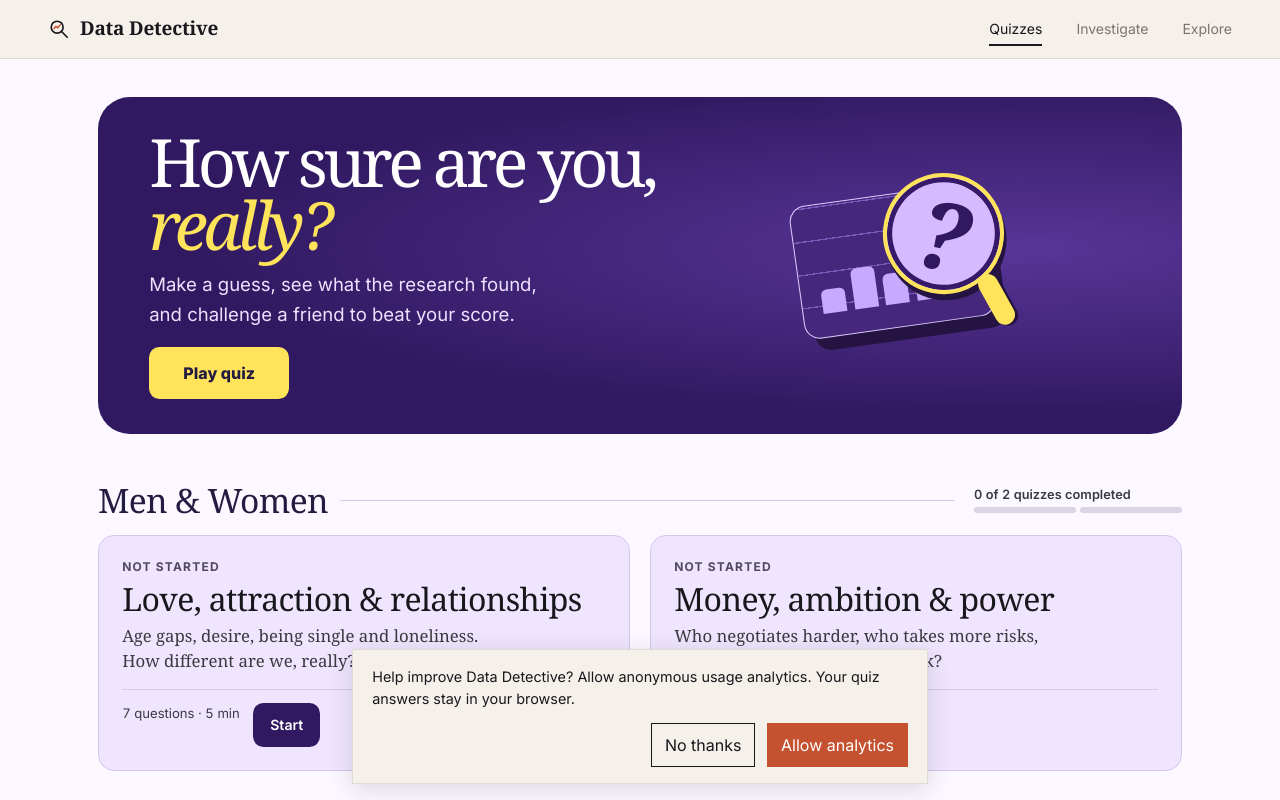
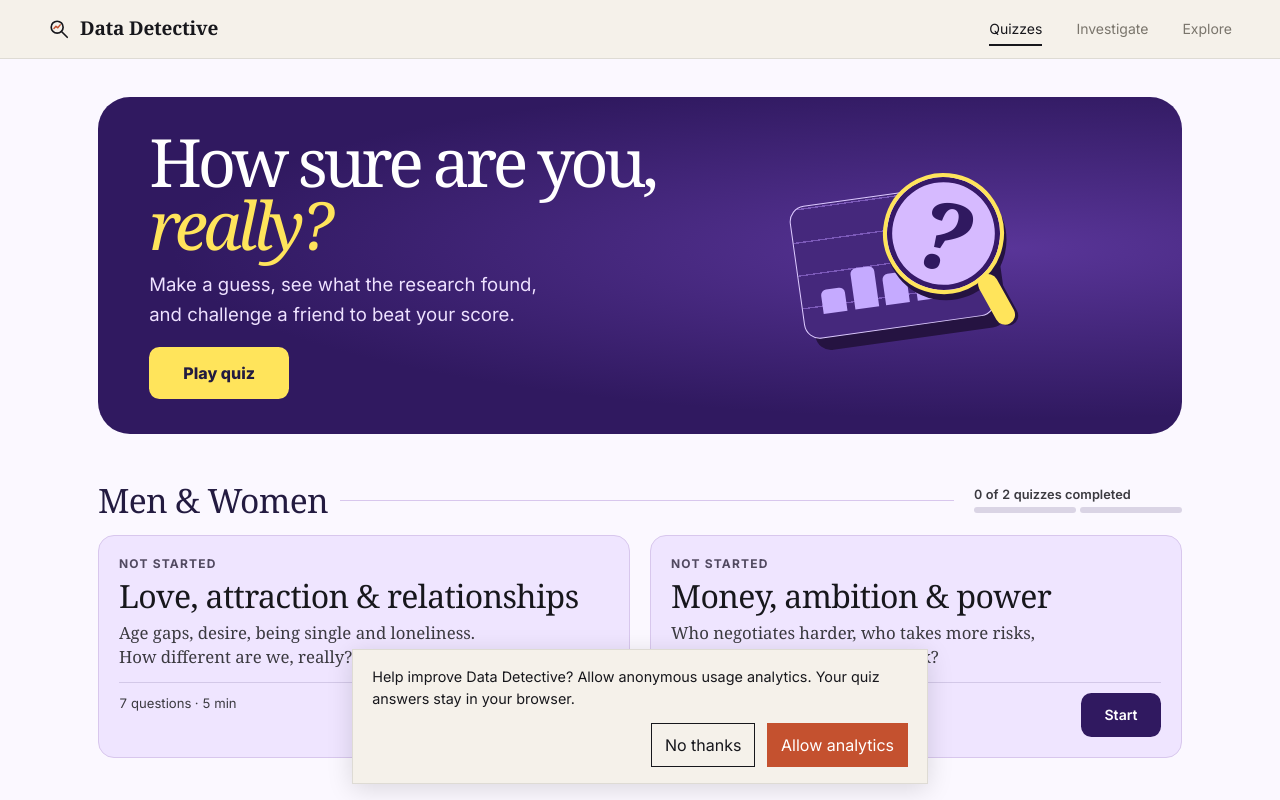
Before and after one commit to mishpedraza/data-detective, a React (Vite) app: page / in a window 1280 px wide. Shown: the top 800 px of the page. Built offline with nearby package versions, Linux system fonts and the light colour scheme.

Commit message:
Align chapter cards and actions across viewport sizes

```diff
--- a/src/quiz-show.css
+++ b/src/quiz-show.css
@@ -89,14 +89,36 @@ body:has(.quiz-home, .chapter-quiz) { background: var(--show-paper); }
 .quiz-home .quiz-theme { --accent: var(--show-violet); }
 .quiz-home .quiz-theme-title { color: var(--show-ink); }
 .quiz-home .quiz-theme-title::after { background: #d8c7ed; }
-.quiz-home .quiz-card { background: #efe5ff; border: 1px solid #d8c7ed; border-radius: 1rem; }
+.quiz-home .quiz-list[data-count='2'] { grid-template-columns: repeat(2, minmax(0, 1fr)); }
+.quiz-home .quiz-card {
+  min-width: 0;
+  padding: clamp(.95rem, 2vw, 1.25rem);
+  background: #efe5ff;
+  border: 1px solid #d8c7ed;
+  border-radius: 1rem;
+}
+.quiz-home .quiz-desc { margin-bottom: .75rem; }
 .quiz-home .quiz-foot {
-  grid-template-columns: minmax(0, max-content) auto;
-  justify-content: start;
-  column-gap: .85rem;
+  grid-template-columns: minmax(0, 1fr) auto;
+  grid-template-areas: 'details action' 'progress action';
   align-items: center;
+  gap: 0 .75rem;
+  padding-top: .65rem;
 }
-.quiz-home .quiz-action { background: var(--show-violet); border-radius: .65rem; }
+.quiz-home .quiz-meta { grid-area: details; }
+.quiz-home .quiz-dots { grid-area: progress; margin-top: .35rem; }
+.quiz-home .quiz-action {
+  grid-area: action;
+  align-self: end;
+  justify-self: end;
+  justify-content: center;
+  min-width: 5rem;
+  background: var(--show-violet);
+  border-radius: .65rem;
+}
+@media (max-width: 700px) {
+  .quiz-home .quiz-list[data-count='2'] { grid-template-columns: minmax(0, 1fr); }
+}
 .quiz-home .quiz-action > span, .quiz-home .quiz-browse-go > span { display: none; }
 .quiz-home .quiz-browse { background: white; border-radius: 1rem; }
 .quiz-home .quiz-state { font-size: .75rem; }
```
